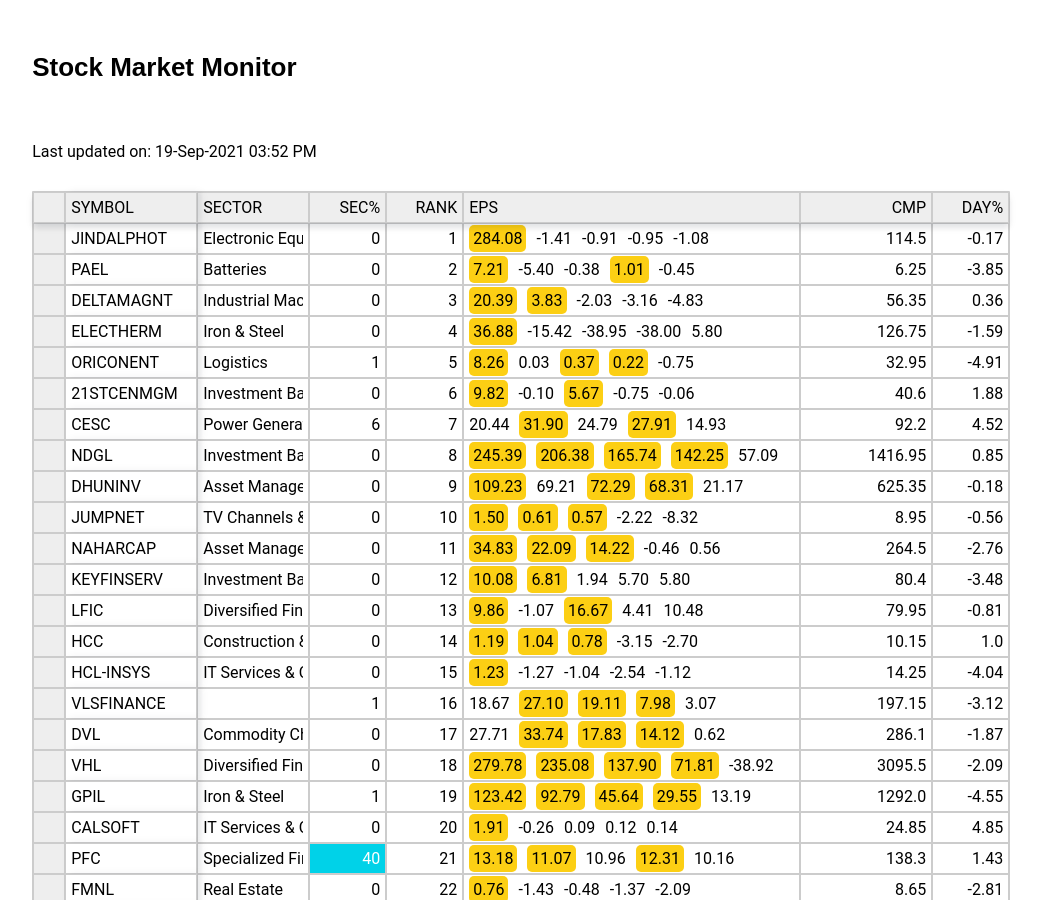
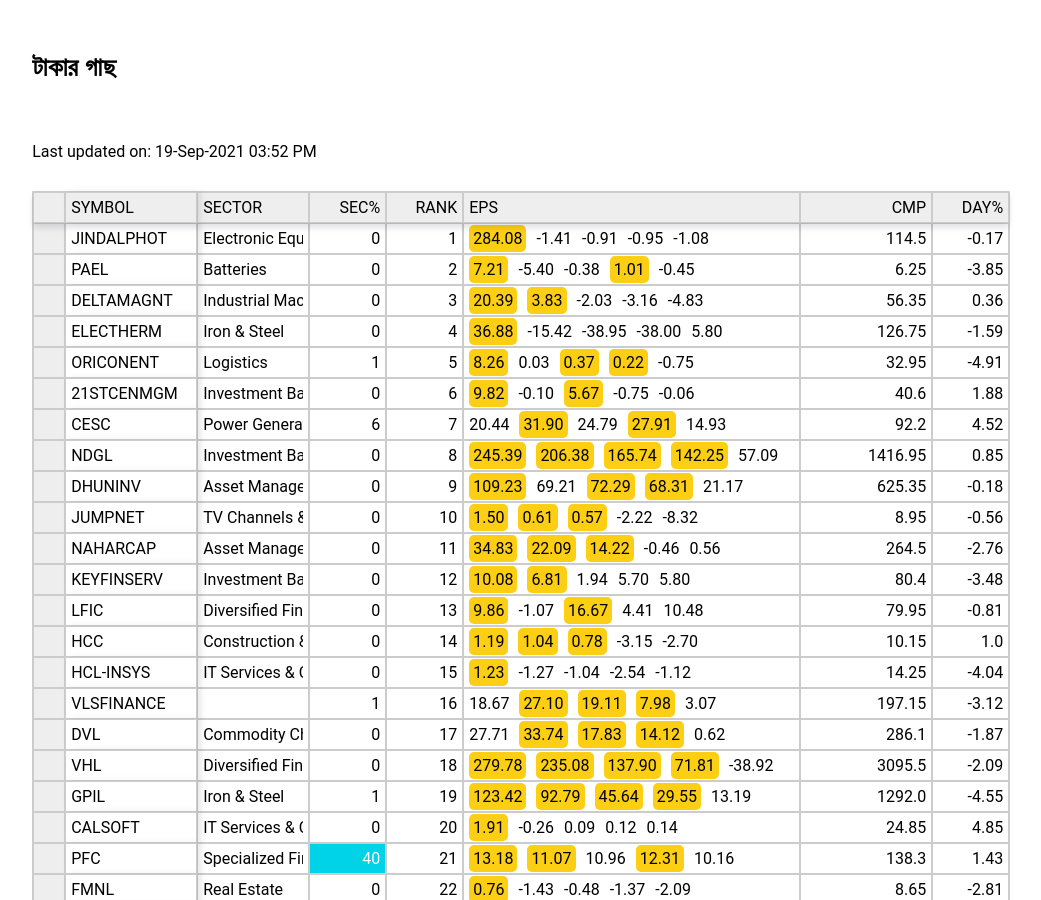
Before and after one commit to ankit-prabhash-014/repo1, a Jekyll site: the page built from index.html, in a window 1280 px wide and 900 px high. Shown: the whole window, without its empty margins (19-1060 px from the left). Built offline with Jekyll 4.4.1, drawn with Linux system fonts in a browser that asks for light colours.

Commit message:
Name updated

```diff
--- a/_layouts/stocks.html
+++ b/_layouts/stocks.html
@@ -6,7 +6,7 @@
 <body class="suggested-on">
 	<div class="content-wrap">
 
-		<div class="site-header">Stock Market Monitor</div>
+		<div class="site-header">টাকার গাছ</div>
 		<div class="site-description">Last updated on: {{ site.last_updated_on }}</div>
 
 		<div id="watchlistTable" class="excel-table" cellpadding="0" cellspacing="0">
```
